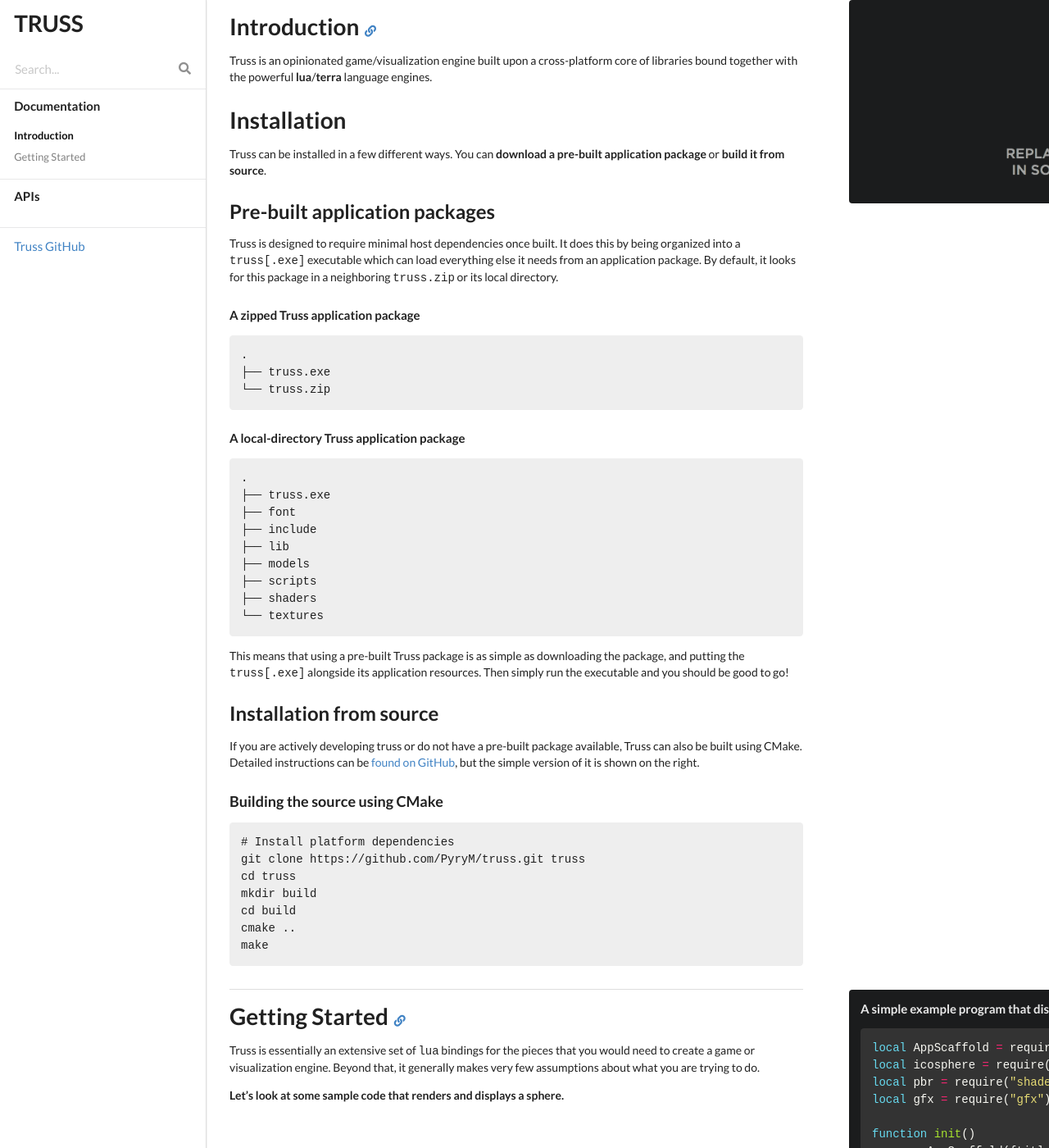
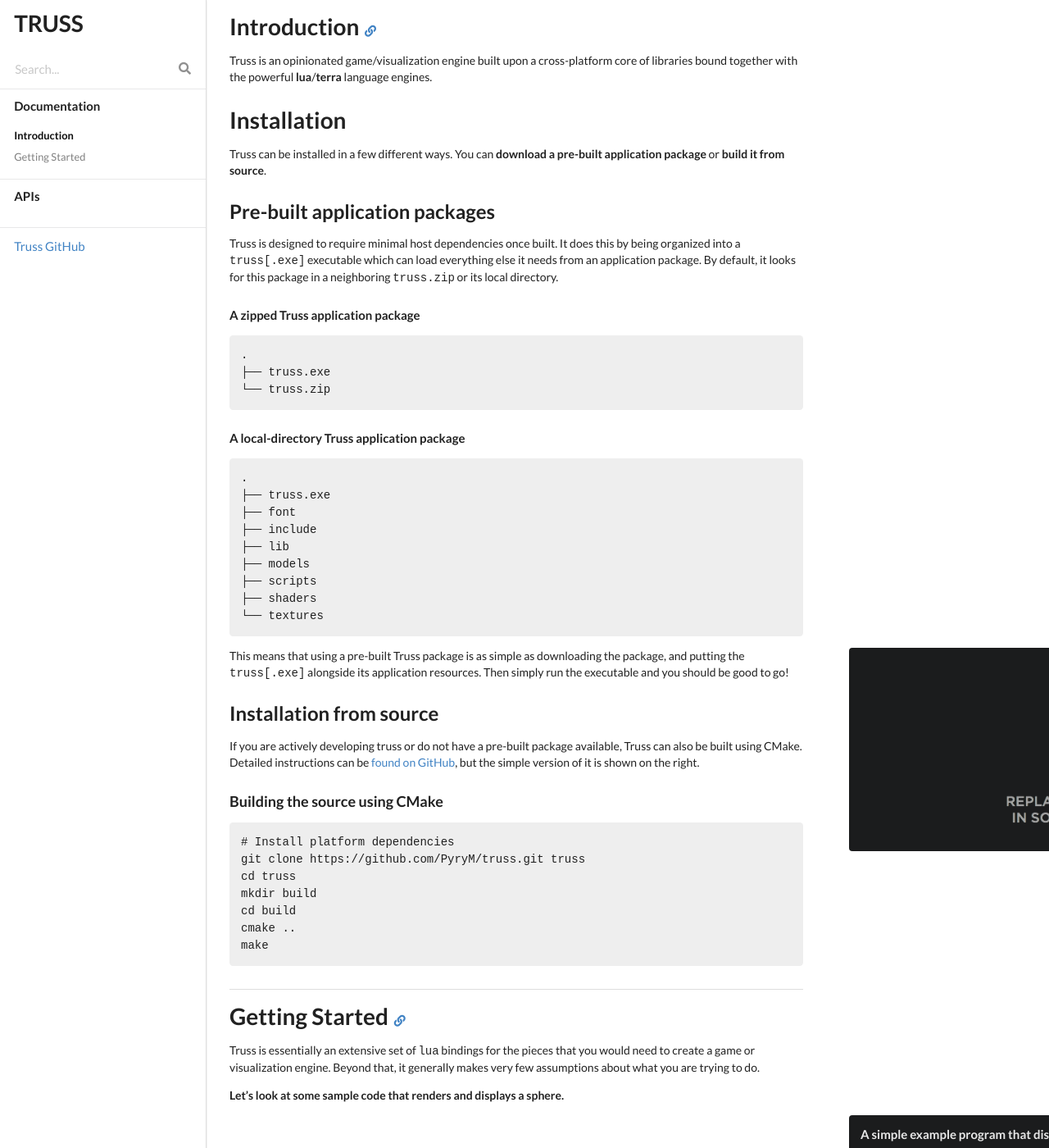
Before and after one commit to PyryM/truss, a Jekyll site: the page built from docs/index.html, in a window 1280 px wide and 1400 px high. Shown: the whole window at 82% size. Built offline with Jekyll 4.4.1, drawn with Linux system fonts in a browser that asks for light colours; nearby versions of some CDN libraries.

Commit message:
Fixed rail alignment.

```diff
--- a/docs/css/style.scss
+++ b/docs/css/style.scss
@@ -17,6 +17,7 @@
 
 .ui.right.rail {
   width: 100% !important;
+  top: auto !important;
 }
 
 .inverted pre {
```
